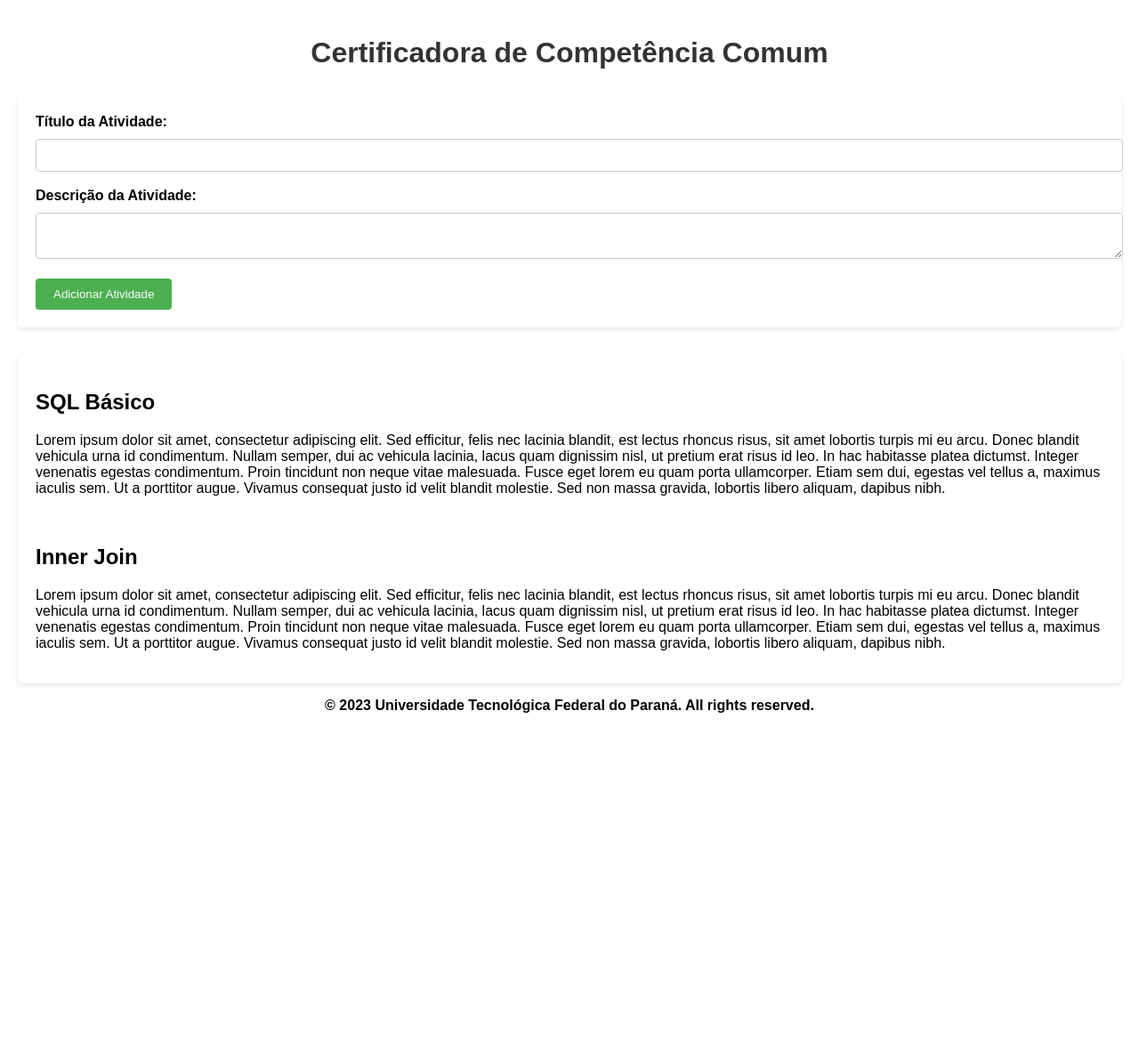
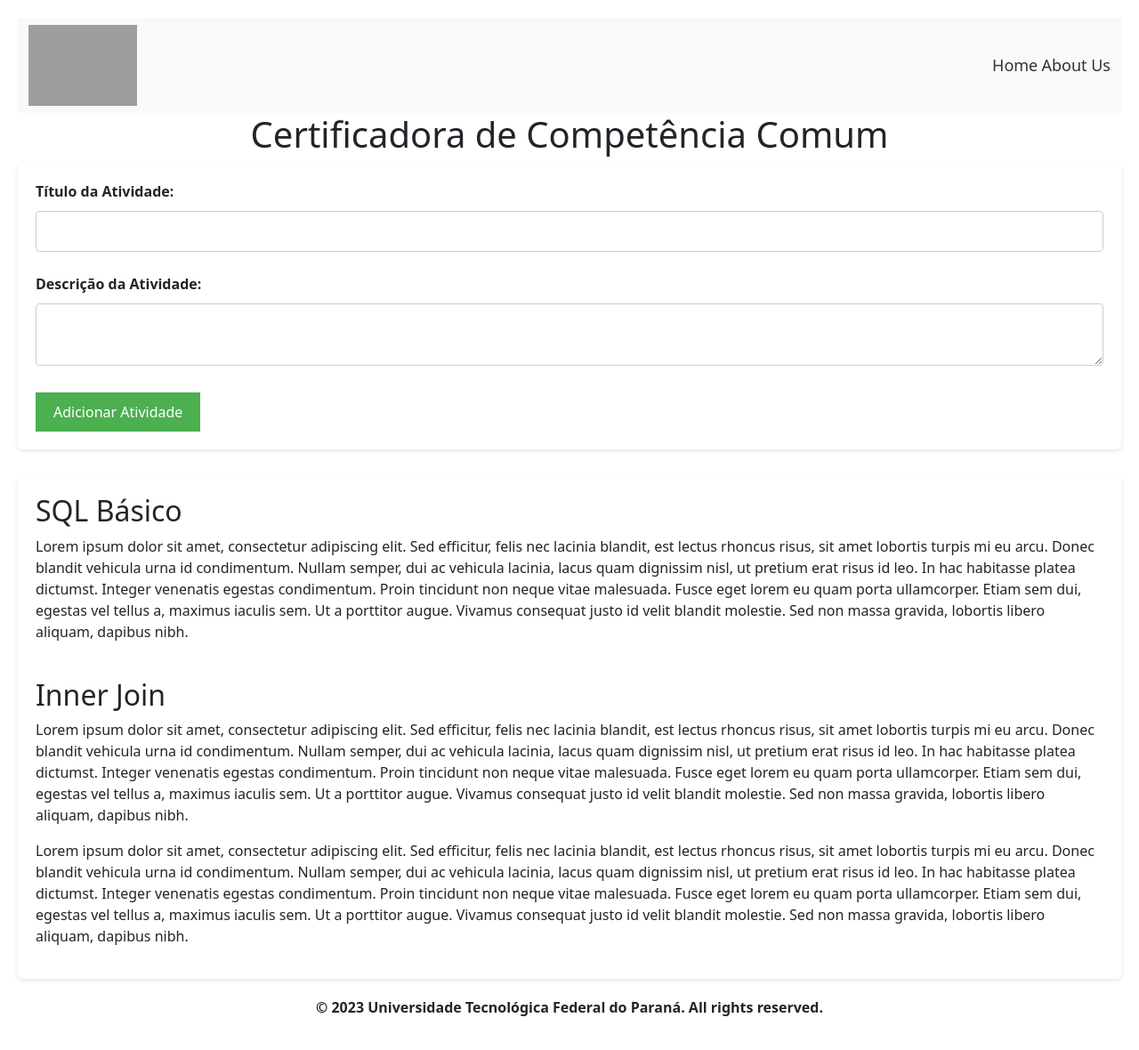
Before and after one commit to JeanCunhaa/competenciaComum, a website: page index.html in a window 1280 px wide. Shown: the whole page at 89% size. Before the commit the page ends 838 px from the top, so only its background shows below. Drawn offline with nearby package versions, Linux system fonts and the light colour scheme; grey boxes are pictures that could not be loaded.

Commit message:
estilizando campos

```diff
--- a/bd.js
+++ /dev/null
@@ -1,3 +0,0 @@
-const mongoose = require("mongoose")
-
-mongoose.connect("mongodb://localhost")
--- a/index.html
+++ b/index.html
@@ -4,10 +4,23 @@
 <head>
   <title>Certificadora de Competência Comum</title>
   <link rel="stylesheet" type="text/css" href="styles.css" media="screen" />
+  <link href="https://cdn.jsdelivr.net/npm/bootstrap@5.3.0-alpha3/dist/css/bootstrap.min.css" rel="stylesheet"
+    integrity="sha384-KK94CHFLLe+nY2dmCWGMq91rCGa5gtU4mk92HdvYe+M/SXH301p5ILy+dN9+nJOZ" crossorigin="anonymous">
 </head>
 
 <body>
+  <nav class="navbar bg-body-tertiary">
+    <div class="container-fluid">
+      <img src="https://upload.wikimedia.org/wikipedia/commons/8/85/Utfpr.gif" width="10%">
+      <div>
+        <a href="/" class="link">Home</a>
+        <a href="sobre.html" class="link">About Us</a>
+      </div>
+    </div>
+  </nav>
+
   <h1>Certificadora de Competência Comum</h1>
+
 
   <!-- Formulário para adicionar atividades -->
   <form id="atividadeForm">
@@ -41,11 +54,27 @@
       ullamcorper. Etiam sem dui, egestas vel tellus a, maximus iaculis sem. Ut a porttitor augue. Vivamus consequat
       justo id velit blandit molestie. Sed non massa gravida, lobortis libero aliquam, dapibus nibh.
     </p>
+    <p>
+
+      Lorem ipsum dolor sit amet, consectetur adipiscing elit. Sed efficitur, felis nec lacinia blandit, est lectus
+      rhoncus risus, sit amet lobortis turpis mi eu arcu. Donec blandit vehicula urna id condimentum. Nullam semper, dui
+      ac vehicula lacinia, lacus quam dignissim nisl, ut pretium erat risus id leo. In hac habitasse platea dictumst.
+      Integer venenatis egestas condimentum. Proin tincidunt non neque vitae malesuada. Fusce eget lorem eu quam porta
+      ullamcorper. Etiam sem dui, egestas vel tellus a, maximus iaculis sem. Ut a porttitor augue. Vivamus consequat
+      justo id velit blandit molestie. Sed non massa gravida, lobortis libero aliquam, dapibus nibh.
+    </p>
   </div>
 
   <footer>
     <p>© 2023 Universidade Tecnológica Federal do Paraná. All rights reserved.</p>
-</footer>
+  </footer>
+
+  <script src="https://cdn.jsdelivr.net/npm/@popperjs/core@2.11.7/dist/umd/popper.min.js"
+    integrity="sha384-zYPOMqeu1DAVkHiLqWBUTcbYfZ8osu1Nd6Z89ify25QV9guujx43ITvfi12/QExE" crossorigin="anonymous">
+  </script>
+  <script src="https://cdn.jsdelivr.net/npm/bootstrap@5.3.0-alpha3/dist/js/bootstrap.min.js"
+    integrity="sha384-Y4oOpwW3duJdCWv5ly8SCFYWqFDsfob/3GkgExXKV4idmbt98QcxXYs9UoXAB7BZ" crossorigin="anonymous">
+  </script>
   <script src="script.js"></script>
 </body>
 
--- a/styles.css
+++ b/styles.css
@@ -1,8 +1,10 @@
 body {
-    font-family: Arial, sans-serif;
+    font-family: 'Times New Roman', Times, serif, sans-serif;
     margin: 0;
     padding: 20px;
     background-color: #ffffff;
+    position: relative;
+    margin-bottom: 100px;
   }
   h1 {
     color: #333;
@@ -45,6 +47,7 @@ body {
     padding: 20px;
     border-radius: 5px;
     box-shadow: 0 2px 5px rgba(0, 0, 0, 0.1);
+
   }
   .atividade {
     border: 1px solid #ccc;
@@ -60,7 +63,17 @@ body {
     color: #666;
   }
 
-  footer{
-    text-align: center;
-    font-weight: bold;
+ footer{
+      margin-top: 20px;
+      bottom: 0;
+      width: 100%;
+      height: 100px;
+      text-align: center;
+      font-weight: bold;
+    }
+
+.link{
+    text-decoration: none;
+    color: #333;
+    font-size: large;
   }
```
Also changed, not shown: sobre.html (added, +61 -0 lines).
